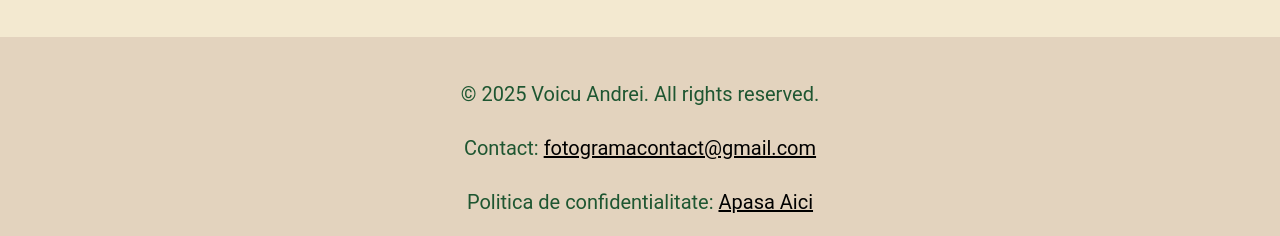
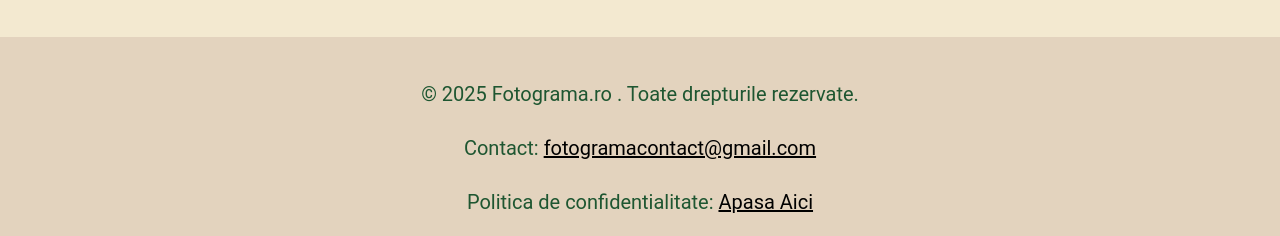
Before and after one commit to Tele256/fotograma-website, an Astro site: page / in a window 1280 px wide. Shown: the part 1031-1267 px from the top of the page. Built offline with nearby package versions, Linux system fonts and the light colour scheme; Astro itself is replaced by a stand-in of ours.

Commit message:
Changed copyright in footer

```diff
--- a/src/components/Footer.astro
+++ b/src/components/Footer.astro
@@ -3,7 +3,7 @@
 ---
 
 <footer>
-	&copy; {today.getFullYear()} Voicu Andrei. All rights reserved.
+	&copy; {today.getFullYear()} Fotograma.ro . Toate drepturile rezervate.
 	<div>
 	<p>Contact: <a href="mailto:fotogramacontact@gmail.com">fotogramacontact@gmail.com</a></p>
 	<p>Politica de confidentialitate: <a href="/privacy-policy">Apasa Aici</a></p>
```
